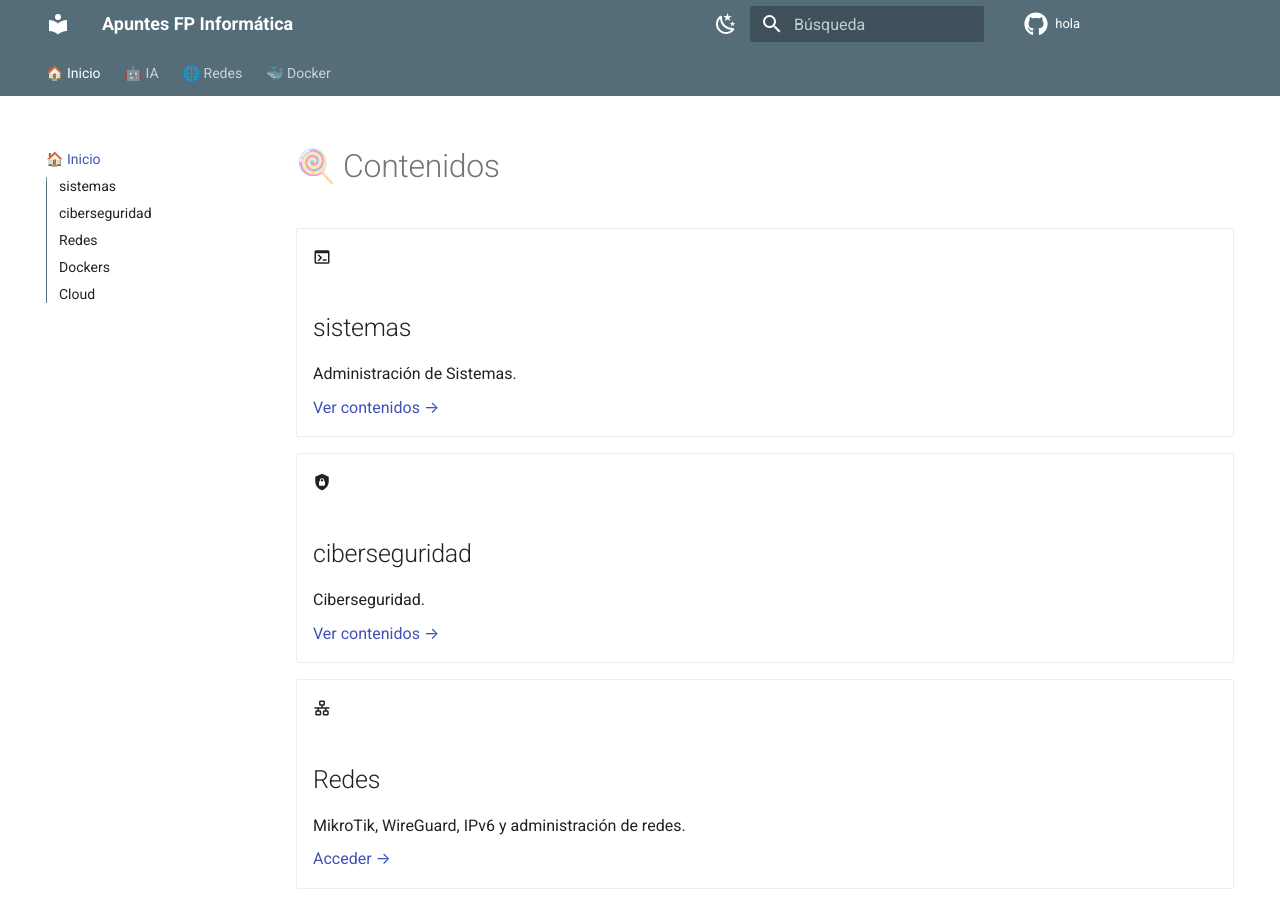
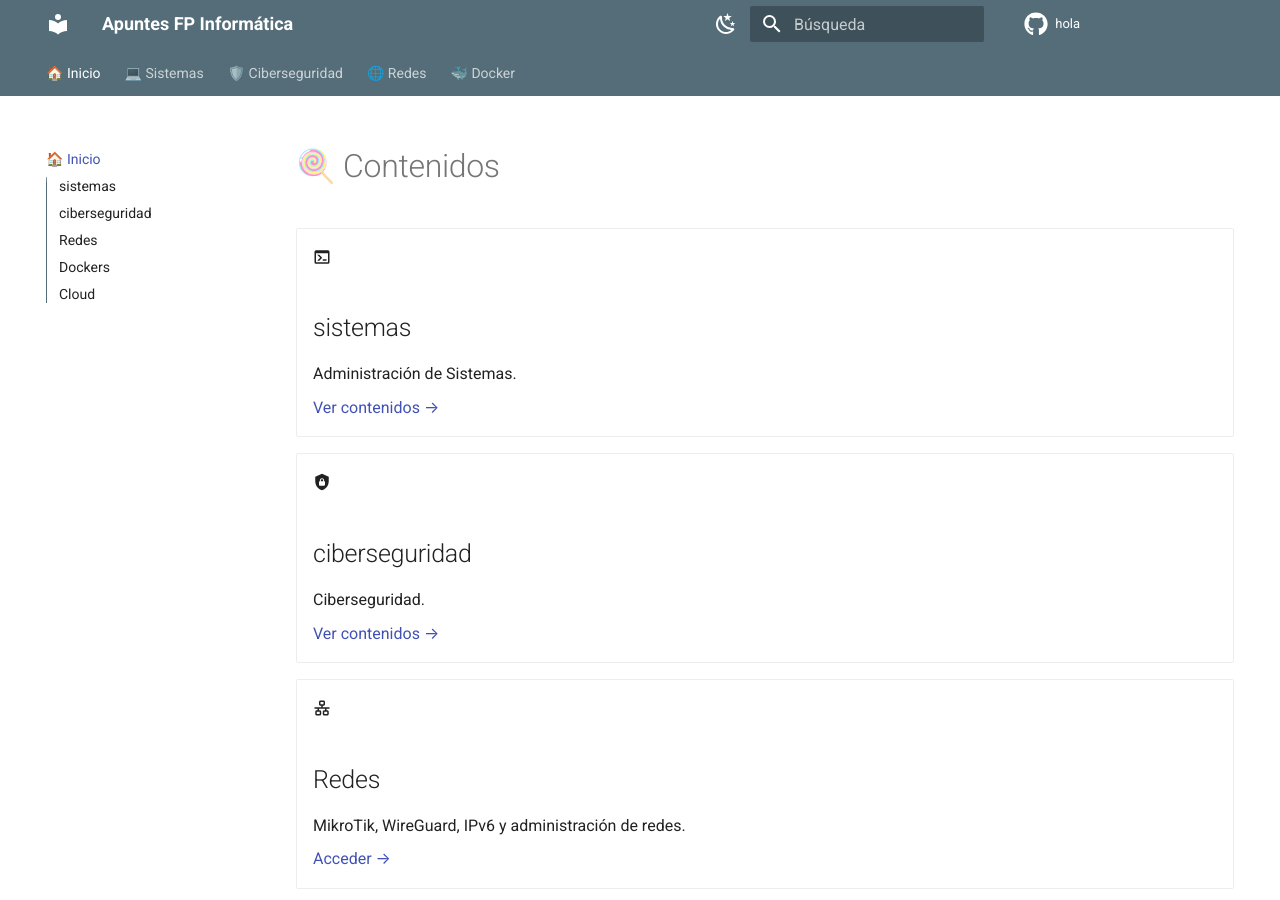
Before and after one commit to fcuadradoa01/hola, an MkDocs documentation site: the page built from docs/index.md, in a window 1280 px wide and 900 px high. Built offline with MkDocs 1.6.1 and Material for MkDocs 9.7.7, drawn with Linux system fonts in a browser that asks for light colours; comment, search, counter and statistics services are not loaded.

Commit message:
Update mkdocs.yml

```diff
--- a/mkdocs.yml
+++ b/mkdocs.yml
@@ -60,7 +60,9 @@ markdown_extensions:
 nav:
   - 🏠 Inicio: index.md
 
-  - 🤖 IA: AI/index.md
+  - 💻 Sistemas: sistemas/index.md
+
+  - 🛡️ Ciberseguridad: ciberseguridad/index.md
 
   - 🌐 Redes: redes/index.md
 
```
